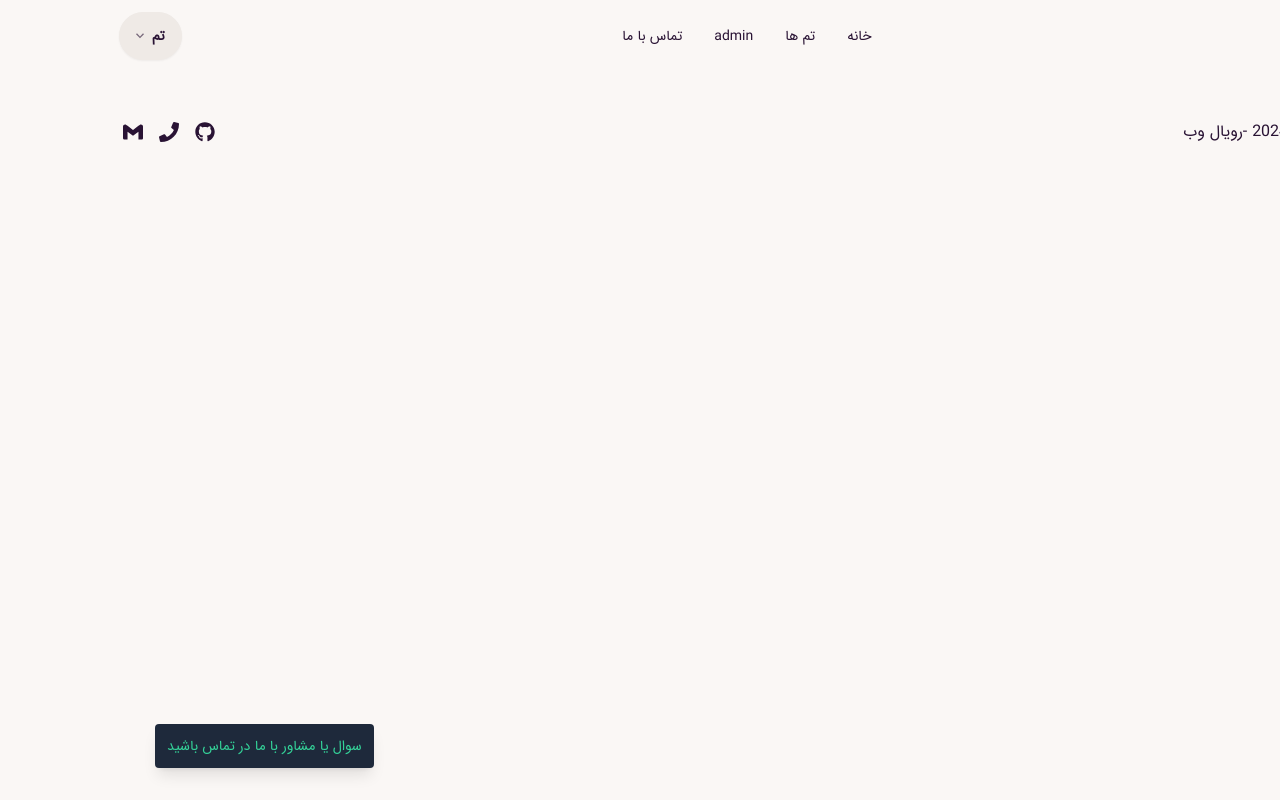
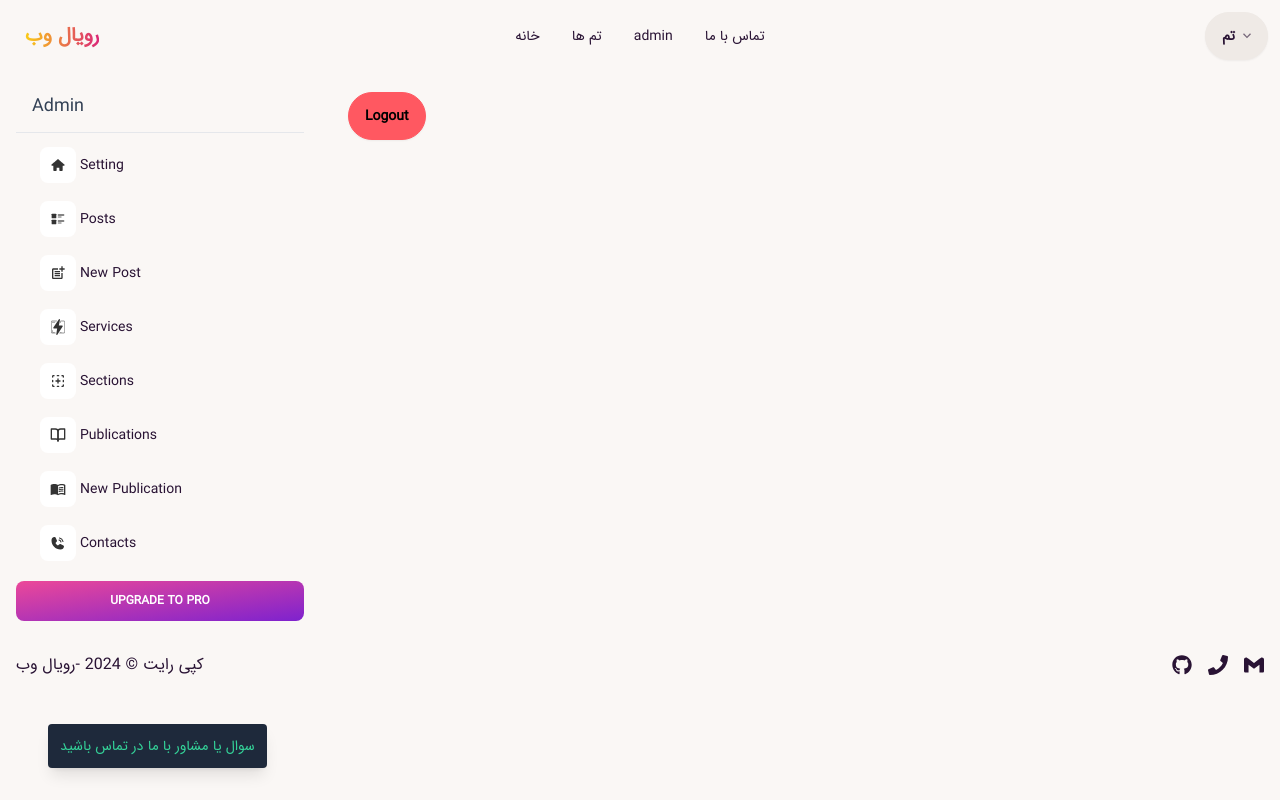
Before and after one commit to homayunmmdy/Epic-React, a Next.js app: page /admin in a window 1280 px wide. Before the commit this address had no page. Built offline with nearby package versions, Linux system fonts and the light colour scheme; sample sign-in values are in the browser's storage.

Commit message:
better style for admin

```diff
--- a/app/(pages)/admin/layout.jsx
+++ /dev/null
@@ -1,18 +0,0 @@
-"use client";
-import React, { useEffect } from "react";
-import { useRouter } from "next/navigation";
-
-export default function AdminLayout({ children }) {
-    const router = useRouter();
-    useEffect(() => {
-        const isAuthenticated = localStorage.getItem("TicketMaster");
-        if (!isAuthenticated) {
-            router.push("/login");
-        }
-    }, []);
-    return (
-        <div>
-            {children}
-        </div>
-    );
-}
--- a/app/(pages)/admin/ticket/[id]/page.jsx
+++ /dev/null
@@ -1,37 +0,0 @@
-import EditTicketForm from "@/app/components/EditTicketForm"
-
-const getTicketById = async (id) => {
-  const API_URL = process.env.API_URL
-
-  try {
-    const res = await fetch(`${API_URL}/api/Tickets/${id}`, {
-      cache: "no-store",
-    });
-
-    if (!res.ok) {
-      throw new Error("Failed to fetch topic");
-    }
-
-    return res.json();
-  } catch (error) {
-    console.log(error);
-  }
-};
-
-let updateTicketData = {};
-const TicketPage = async ({ params }) => {
-  const EDITMODE = params.id === "new" ? false : true;
-
-  if (EDITMODE) {
-    updateTicketData = await getTicketById(params.id);
-    updateTicketData = updateTicketData.foundTicket;
-  } else {
-    updateTicketData = {
-      _id: "new",
-    };
-  }
-
-  return <EditTicketForm ticket={updateTicketData} />;
-};
-
-export default TicketPage;
--- a/app/(pages)/login/page.jsx
+++ b/app/(pages)/login/page.jsx
@@ -1,35 +1,43 @@
 "use client";
 import { useEffect, useState } from "react";
 import { useRouter } from "next/navigation";
-import SiteConfig from "../../config/site";
+import SiteConfig from '@/app/config/site';
+import { ToastContainer, toast } from 'react-toastify';
+import 'react-toastify/dist/ReactToastify.css';
+import useStore from "@/app/store/store";
 
 const Login = () => {
+  const websiteName = useStore((state) => state.websiteName);
   const [username, setUsername] = useState("");
   const [password, setPassword] = useState("");
   const router = useRouter();
   useEffect(() => {
-    const isAuthenticated = localStorage.getItem("TicketMaster");
+    const isAuthenticated = localStorage.getItem("authenticated");
     if (isAuthenticated) {
-      router.push("/admin/tickets/new");
+      router.push("/admin");
     }
   }, []);
   const handleLogin = () => {
-    if (username == "master" && password == "a123c456") {
-      localStorage.setItem("TicketMaster", true);
-      router.push("/admin/tickets/new");
+    const AdminUsername = process.env.NEXT_PUBLIC_USERNAME;
+    const AdminPassword = process.env.NEXT_PUBLIC_PASSWORD;
+    if (username == `${AdminUsername}` && password == `${AdminPassword}`) {
+      localStorage.setItem("authenticated", true);
+      router.push("/admin");
+      toast.success("you're welcome")
     } else {
-      alert("Invalid username or password");
+      toast.error("Invalid username or password");
     }
   };
   return (
     <div className="flex h-screen bg-indigo-700">
+      <ToastContainer />
       <div className="w-full max-w-xs m-auto bg-indigo-100 rounded p-5">
         <header className="text-indigo-500 text-2xl	font-extrabold text-center">
-           <span className="text-black font-normal">سامانه تیکت</span> {SiteConfig.name}
+          <span className="text-black font-normal">Admin</span> {websiteName}
         </header>
         <div>
-          <label className="block mb-2 text-indigo-500" for="username">
-            نام کاربری
+          <label className="block mb-2 text-indigo-500" htmlFor="username">
+            UserName
           </label>
           <input
             className="w-full p-2 mb-3 text-black border-b-2 border-indigo-500 outline-none bg-gray-300"
@@ -40,8 +48,8 @@ const Login = () => {
           />
         </div>
         <div>
-          <label className="block mb-2 text-indigo-500" for="password">
-            رمز
+          <label className="block mb-2 text-indigo-500" htmlFor="password">
+            Password
           </label>
           <input
             className="w-full p-2 mb-3 text-black border-b-2 border-indigo-500 outline-none bg-gray-300"
@@ -57,7 +65,7 @@ const Login = () => {
             type="submit"
             onClick={handleLogin}
           >
-            ورود
+            Login
           </button>
         </div>
       </div>
--- a/app/(pages)/timeline/page.jsx
+++ /dev/null
@@ -1,25 +0,0 @@
-import StaticData from '@/app/config/data'
-import React from 'react'
-
-const TimeLine = () => {
-    return (
-        <div>
-            <ul className="timeline timeline-snap-icon max-md:timeline-compact timeline-vertical">
-                {StaticData.timeline.map((item) => (
-                    <li key={item.id}>
-                        <div className="timeline-middle">
-                            <svg xmlns="http://www.w3.org/2000/svg" viewBox="0 0 20 20" fill="currentColor" className="h-5 w-5"><path fillRule="evenodd" d="M10 18a8 8 0 100-16 8 8 0 000 16zm3.857-9.809a.75.75 0 00-1.214-.882l-3.483 4.79-1.88-1.88a.75.75 0 10-1.06 1.061l2.5 2.5a.75.75 0 001.137-.089l4-5.5z" clipRule="evenodd" /></svg>
-                        </div>
-                        <div className={`timeline-${item.timeline} md:text-end mb-10`}>
-                            <time className="font-mono italic">{item.date}</time>
-                            <div className="text-lg font-black">{item.title}</div>
-                        </div>
-                        <hr />
-                    </li>
-                ))}
-            </ul>
-        </div>
-    )
-}
-
-export default TimeLine
--- /dev/null
+++ b/app/admin/components/NavLink.jsx
@@ -0,0 +1,65 @@
+import { TiHome } from "react-icons/ti";
+import { MdOutlinePostAdd } from "react-icons/md";
+import { PiPhoneCallFill } from "react-icons/pi";
+import { CgFeed } from "react-icons/cg";
+import { usePathname } from "next/navigation";
+import { TbNewSection } from "react-icons/tb";
+import { SiCloudflarepages } from "react-icons/si";
+import { FiBookOpen } from "react-icons/fi";
+import { MdOutlineMenuBook } from "react-icons/md";
+
+const links = [
+  {id: 1, name: "Setting", href: "/admin/setting", icon: TiHome },
+  {id: 2, name: "Posts", href: "/admin/posts", icon: CgFeed },
+  {id: 3, name: "New Post", href: "/admin/post/new", icon: MdOutlinePostAdd },
+  {id: 4, name: "Services", href: "/admin/services", icon: SiCloudflarepages },
+  {id: 5, name: "Sections", href: "/admin/sections", icon: TbNewSection },
+  {id: 6, name: "Publications", href: "/admin/publications", icon: FiBookOpen },
+  {id: 7, name: "New Publication", href: "/admin/publications/new", icon: MdOutlineMenuBook },
+  {id: 8, name: "Contacts", href: "/admin/contacts", icon: PiPhoneCallFill }
+];
+const NavLink = () => {
+  const pathname = usePathname();
+  return (
+    <>
+      <div className="items-center block w-auto max-h-screen overflow-auto h-sidenav grow basis-full">
+        <ul className="flex flex-col pl-0 mb-0 gap-2">
+          {links.map((link) => {
+            const LinkIcon = link.icon;
+            return (
+              <li className="mt-0.5 w-full" key={link.id}>
+                {pathname === link.href ? (
+                  <a
+                    className="py-2.7 shadow-soft-xl p-1 text-sm ease-nav-brand my-0 flex items-center whitespace-nowrap rounded-xl bg-white px-4 font-semibold text-slate-700 transition-colors"
+                    href={link.href}
+                  >
+                    <div className="bg-gradient-to-tl from-purple-700 to-pink-500 shadow-soft-2xl ml-2 flex h-9 w-9 items-center justify-center rounded-lg bg-white bg-center stroke-0 text-center xl:p-2.5">
+                      <LinkIcon size={24} color="#FFF" />
+                    </div>
+                    <span className="ml-1 duration-300 opacity-100 pointer-events-none ease-soft">
+                      {link.name}
+                    </span>
+                  </a>
+                ) : (
+                  <a
+                    className="py-2.7 text-sm ease-nav-brand  p-1 my-0 flex items-center whitespace-nowrap px-4 transition-colors hover:bg-white rounded-xl"
+                    href={link.href}
+                  >
+                    <div className="shadow-soft-2xl ml-2 flex h-9 w-9 items-center justify-center rounded-lg bg-white bg-center stroke-0 text-center xl:p-2.5">
+                      <LinkIcon size={24} color="#333" />
+                    </div>
+                    <span className="ml-1 duration-300 opacity-100 pointer-events-none ease-soft">
+                      {link.name}
+                    </span>
+                  </a>
+                )}
+              </li>
+            );
+          })}
+        </ul>
+      </div>
+    </>
+  );
+};
+
+export default NavLink;
--- /dev/null
+++ b/app/admin/components/SideBar.jsx
@@ -0,0 +1,67 @@
+1 | "use client";
+import React, { useState } from "react";
+import SiteConfig from '@/app/config/site';
+import NavLink from "./NavLink";
+import useStore from "@/app/store/store";
+
+const SideBar = () => {
+  const websiteName = useStore((state) => state.websiteName);
+  const [isOpen, setIsOpen] = useState(true);
+
+  const toggleMenu = () => {
+    setIsOpen(!isOpen);
+  };
+  return (
+    <>
+      <div className="w-full h-full px-4">
+        <div className="flex justify-between items-center">
+          <a
+            className="block px-4 py-3 m-0 text-lg whitespace-nowrap text-slate-700"
+            href="/"
+            target="_blank"
+          >
+            Admin
+            <span className="ml-1 font-semibold transition-all duration-200 ease-nav-brand">
+
+              {websiteName}
+            </span>
+          </a>
+          <svg
+            onClick={toggleMenu}
+            className="h-6 w-6 lg:hidden"
+            xmlns="http://www.w3.org/2000/svg"
+            fill="none"
+            viewBox="0 0 24 24"
+            stroke="currentColor"
+          >
+            {isOpen ? (
+              <path
+                strokeLinecap="round"
+                strokeLinejoin="round"
+                strokeWidth={2}
+                d="M6 18L18 6M6 6l12 12"
+              />
+            ) : (
+              <path
+                strokeLinecap="round"
+                strokeLinejoin="round"
+                strokeWidth={2}
+                d="M4 6h16M4 12h16m-7 6h7"
+              />
+            )}
+          </svg>
+        </div>
+        <hr className="h-px mt-0 bg-transparent bg-gradient-to-r from-transparent via-black/40 to-transparent mb-2" />
+        {isOpen && <NavLink />}
+        <a
+          className="inline-block w-full px-6 py-3 my-4 font-bold text-center text-white uppercase align-middle transition-all ease-in border-0 rounded-lg select-none shadow-soft-md bg-150 bg-x-25 leading-pro text-xs bg-gradient-to-tl from-purple-700 to-pink-500 hover:shadow-soft-2xl hover:scale-102"
+          href="/comming_soon"
+        >
+          Upgrade to pro
+        </a>
+      </div>
+    </>
+  );
+};
+
+export default SideBar;
--- /dev/null
+++ b/app/admin/components/index.js
@@ -0,0 +1 @@
+export { default as SideBar } from "./SideBar";
--- /dev/null
+++ b/app/admin/layout.jsx
@@ -0,0 +1,28 @@
+"use client";
+import React, { useEffect } from "react";
+import { useRouter } from "next/navigation";
+import { SideBar } from "./components";
+
+export default function AdminLayout({ children }) {
+  const router = useRouter();
+  useEffect(() => {
+    const isAuthenticated = localStorage.getItem("authenticated");
+    if (!isAuthenticated) {
+      router.push("/login");
+    }
+  }, []);
+  return (
+    <div>
+      <div className="grid grid-cols-12 ">
+        <aside className="col-span-12  lg:col-span-3">
+            <SideBar />
+        </aside>
+        <main className="col-span-12  lg:col-span-9">
+          <div className=" w-full h-full px-4">
+            {children}
+          </div>
+        </main>
+      </div>
+    </div>
+  );
+}
--- a/app/(pages)/admin/page.jsx
+++ b/app/admin/page.jsx
@@ -4,19 +4,19 @@ import { useRouter } from 'next/navigation';
 const Tickets = () => {
   const router = useRouter()
   useEffect(() => {
-    const isAuthenticated = localStorage.getItem("TicketMaster");
+    const isAuthenticated = localStorage.getItem("authenticated");
     if (!isAuthenticated) {
       router.push("/login");
     }
   }, []);
 
   const handleLogout = () => {
-    localStorage.removeItem('TicketMaster');
+    localStorage.removeItem('checkLogin');
     router.push('/')
   }
   return (
     <div>
-      <button onClick={handleLogout}>خروج</button>
+      <button className='btn btn-error m-3' onClick={handleLogout}>Logout</button>
     </div>
   )
 }
--- a/app/(pages)/myadmin/page.jsx
+++ b/app/admin/setting/page.jsx
@@ -2,7 +2,7 @@
 import useStore from "@/app/store/store";
 import { useEffect, useState } from "react";
 
-export default function Admin() {
+const SettingPage = () => {
   const { websiteName, setWebsiteName } = useStore((state) => ({
     websiteName: state.websiteName,
     setWebsiteName: state.setWebsiteName,
@@ -48,3 +48,5 @@ export default function Admin() {
     </div>
   );
 }
+
+export default SettingPage
--- a/app/config/site.js
+++ b/app/config/site.js
@@ -5,8 +5,8 @@ const SiteConfig = {
   name: "رویال وب",
   name_en: "royal web",
   description: "شما بدون وب سایت هیچ هویتی ندارید",
-  lang: "fa",
-  dir: "rtl",
+  lang: "en",
+  dir: "ltr",
   socialMedia : [
     {
       id : 1,
@@ -46,7 +46,7 @@ const SiteConfig = {
     {
       id : 3 ,
       name : "admin",
-      link : "/myadmin"
+      link : "/admin"
     },
     {
       id : 4 ,
--- a/package.json
+++ b/package.json
@@ -1,5 +1,5 @@
 {
-  "name": "royal-web",
+  "name": "shipnow",
   "version": "0.1.0",
   "private": true,
   "scripts": {
@@ -17,6 +17,7 @@
     "react": "^18",
     "react-dom": "^18",
     "react-icons": "^5.0.1",
+    "react-toastify": "^10.0.5",
     "zustand": "^4.5.2"
   },
   "devDependencies": {
```
Also changed, not shown: 2 other files (tests, documents, lock files or other folders).
